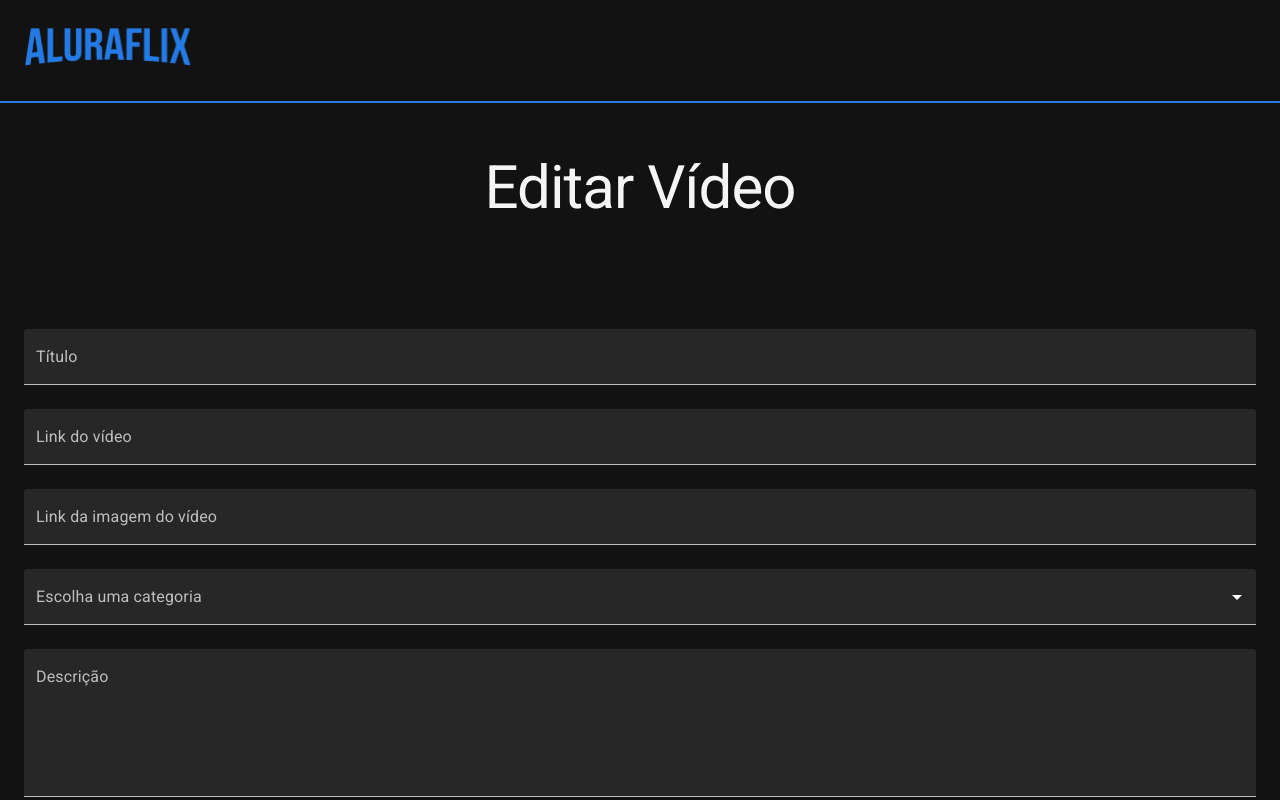
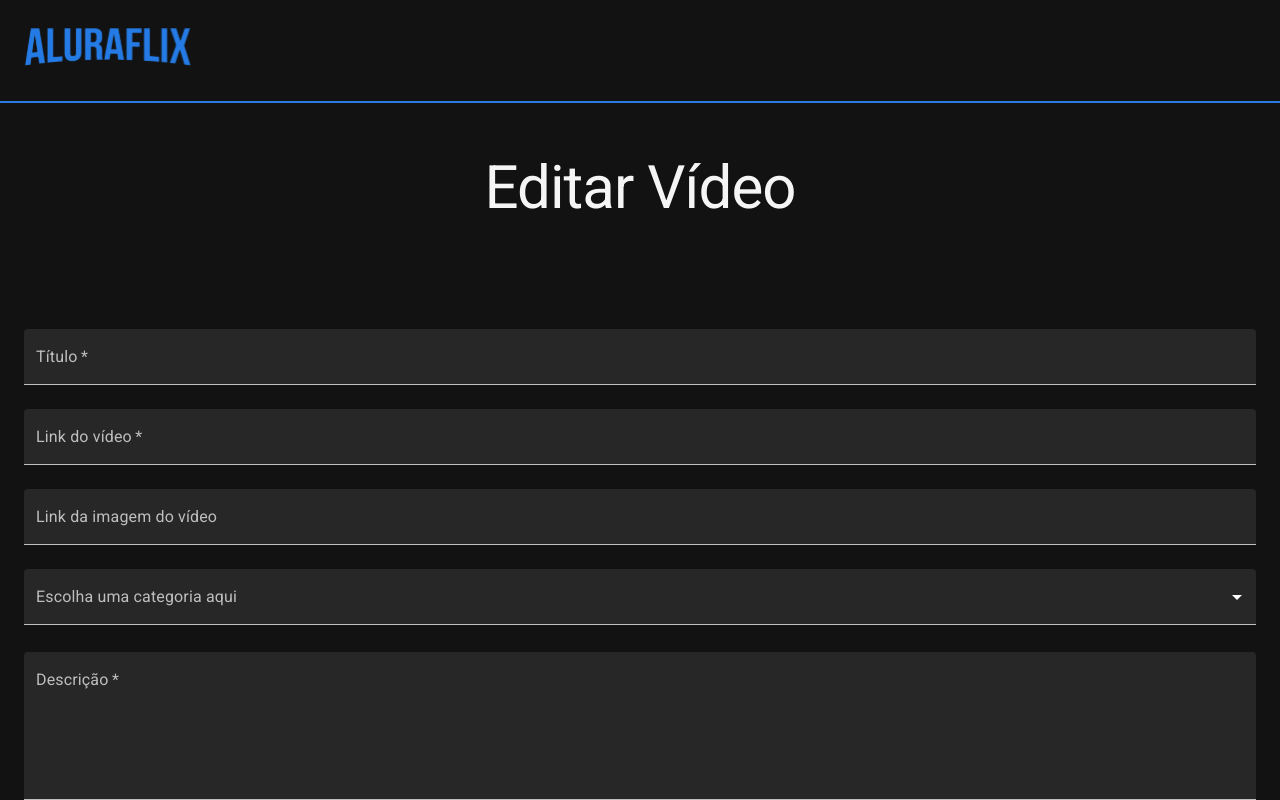
Before and after one commit to lettyviana/challenge-one-aluraflix-t5, a React (Vite) app: page /editar-video in a window 1280 px wide. Shown: the top 800 px of the page. Built offline with nearby package versions, Linux system fonts and the light colour scheme.

Commit message:
inclusão da validação no formulário de Editar Vídeo

```diff
--- a/src/components/FormularioEditarVideo/index.jsx
+++ b/src/components/FormularioEditarVideo/index.jsx
@@ -1,10 +1,11 @@
 import { useState } from "react";
-import { Container, MenuItem, TextField, Typography } from "@mui/material";
+import { Container, FormControl, FormHelperText, InputLabel, MenuItem, Select, TextField, Typography } from "@mui/material";
 import { BotaoPadrao } from "../BotaoPadrao";
 import categoriasData from "../../data/video-data.json";
 import PropTypes from "prop-types";
 import styles from "./FormularioEditarVideo.module.css";
 import {
+  validaCategoriaEscolhida,
   validaDescricao,
   validaLinkVideo,
   validaTitulo,
@@ -23,6 +24,7 @@ export const FormularioEditarVideo = ({ aoEnviar }) => {
     linkVideo: "",
     descricao: "",
   });
+  const [erroCategoria, setErroCategoria] = useState(null);
 
   const aoInserirValor = (e) => {
     const { name, value } = e.target;
@@ -52,13 +54,28 @@ export const FormularioEditarVideo = ({ aoEnviar }) => {
   };
 
   const aoSelecionarCategoria = (e) => {
-    setCategoria(e.target.value);
+    const categoriaEscolhida = e.target.value;
+    setCategoria(categoriaEscolhida);
+    setErroCategoria(validaCategoriaEscolhida(categoriaEscolhida));
   };
 
   const enviaFormulario = (e) => {
     e.preventDefault();
 
-    aoEnviar({ valorInserido, categoria });
+    const erros = {
+      titulo: validaTitulo(valorInserido.titulo),
+      linkVideo: validaLinkVideo(valorInserido.linkVideo),
+      descricao: validaDescricao(valorInserido.descricao),
+    };
+
+    const erroCategoria = validaCategoriaEscolhida(categoria);
+
+    setErroValorInserido(erros);
+    setErroCategoria(erroCategoria);
+
+    if (!erroCategoria && Object.values(erros).every((erro) => !erro)) {
+      aoEnviar({ valorInserido, categoria });
+    }
   };
 
   return (
@@ -68,31 +85,45 @@ export const FormularioEditarVideo = ({ aoEnviar }) => {
           Editar Vídeo
         </Typography>
         <div>
-          <TextField
+        <TextField
+            required
             id="titulo"
             name="titulo"
             onChange={aoInserirValor}
+            onBlur={(e) => {
+              const estaValido = validaTitulo(e.target.value);
+              setErroValorInserido({ titulo: estaValido });
+            }}
             label="Título"
             variant="filled"
             type="text"
             margin="normal"
+            error={!!erroValorInserido.titulo}
+            helperText={erroValorInserido.titulo}
             fullWidth
           />
         </div>
         <div>
-          <TextField
+        <TextField
+            required
             id="link-video"
             name="linkVideo"
             onChange={aoInserirValor}
+            onBlur={(e) => {
+              const estaValido = validaLinkVideo(e.target.value);
+              setErroValorInserido({ linkVideo: estaValido });
+            }}
             label="Link do vídeo"
             variant="filled"
             type="text"
             margin="normal"
+            error={!!erroValorInserido.linkVideo}
+            helperText={erroValorInserido.linkVideo}
             fullWidth
           />
         </div>
         <div>
-          <TextField
+        <TextField
             id="link-capa"
             name="linkDaCapaDoVideo"
             onChange={aoInserirValor}
@@ -103,36 +134,49 @@ export const FormularioEditarVideo = ({ aoEnviar }) => {
             fullWidth
           />
         </div>
-        <div>
-          <TextField
+        <FormControl fullWidth variant="filled" margin="normal">
+          <InputLabel id="lista-categorias-label">
+            Escolha uma categoria aqui
+          </InputLabel>
+          <Select
+            labelId="lista-categorias-label"
             id="lista-categorias"
-            name="lista-categorias"
-            label="Escolha uma categoria"
-            variant="filled"
-            select
-            margin="normal"
+            name="listaCategorias"
+            value={categoria}
+            onBlur={(e) => {
+              const categoriaValida = validaCategoriaEscolhida(e.target.value);
+              setErroCategoria(categoriaValida);
+            }}
+            label="Escolha uma categoria aqui"
             onChange={aoSelecionarCategoria}
-            value={categoria}
-            fullWidth
+            error={!!erroCategoria}
           >
             {categoriasData.categorias.map((categoria) => (
               <MenuItem key={categoria.id} value={categoria}>
                 {categoria.nome}
               </MenuItem>
             ))}
-          </TextField>
-        </div>
+          </Select>
+          <FormHelperText error>{erroCategoria}</FormHelperText>
+        </FormControl>
         <div>
-          <TextField
+        <TextField
+            required
             id="descricao"
             name="descricao"
             onChange={aoInserirValor}
+            onBlur={(e) => {
+              const estaValida = validaDescricao(e.target.value);
+              setErroValorInserido({ descricao: estaValida });
+            }}
             label="Descrição"
             variant="filled"
             multiline
             rows={5}
             type="text"
             margin="normal"
+            error={!!erroValorInserido.descricao}
+            helperText={erroValorInserido.descricao}
             fullWidth
           />
         </div>
--- a/src/pages/EditarVideo/index.jsx
+++ b/src/pages/EditarVideo/index.jsx
@@ -1,12 +1,13 @@
 import { Cabecalho } from "../../components/Cabecalho";
 import { FormularioEditarVideo } from "../../components/FormularioEditarVideo";
 import { Rodape } from "../../components/Rodape";
+import { validaForm } from "../../utils/validacoes";
 
 export const EditarVideo = () => {
     return (
       <>
         <Cabecalho />
-        <FormularioEditarVideo />
+        <FormularioEditarVideo aoEnviar={validaForm} />
         <Rodape />
       </>
     );
```
